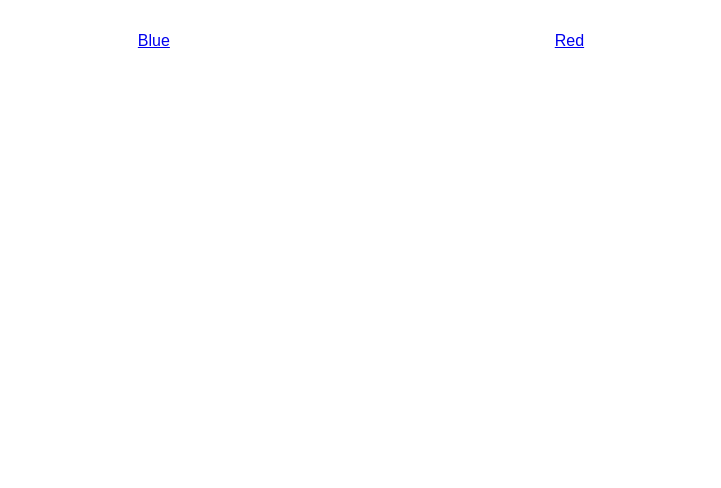
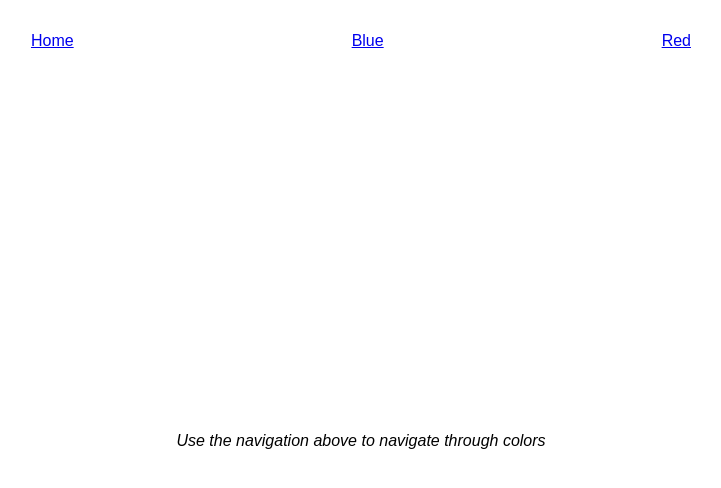
Before and after one commit to wangbertha/react-router, a React (Vite) app: page / in a window 1280 px wide. Shown: the top 488 px of the page, without its empty margins (279-1000 px from the left). Built offline with nearby package versions, Linux system fonts and the light colour scheme.

Commit message:
Add Home component

```diff
--- /dev/null
+++ b/src/Home.jsx
@@ -0,0 +1,5 @@
+export default function Home() {
+  return (
+    <div id='main-section' className="home">Use the navigation above to navigate through colors</div>
+  )
+}
--- a/src/Layout.jsx
+++ b/src/Layout.jsx
@@ -5,8 +5,9 @@ export default function Layout () {
     <div id='container'>
       <header>
         <nav id='navbar'>
-          <NavLink to="/blue">Blue</NavLink>
-          <NavLink to="/red">Red</NavLink>
+            <NavLink to="/">Home</NavLink>
+            <NavLink to="/blue">Blue</NavLink>
+            <NavLink to="/red">Red</NavLink>
         </nav>
       </header>
     <Outlet />
--- a/src/index.css
+++ b/src/index.css
@@ -33,6 +33,10 @@ body>div {
   justify-content: center;
 }
 
+.home {
+  font-style: italic;
+}
+
 .red {
   background-color: #b05f6d;
   color: white;
--- a/src/router.jsx
+++ b/src/router.jsx
@@ -2,12 +2,17 @@ import { createBrowserRouter } from "react-router-dom"
 import Red from "./Red";
 import Blue from "./Blue";
 import Layout from "./Layout";
+import Home from "./Home";
 
 const router = createBrowserRouter([
     {
         path: "/",
         element: <Layout />,
         children: [
+            {
+                path: "/",
+                element: <Home />,
+            },
             {
                 path: "/blue",
                 element: <Blue />,
```
